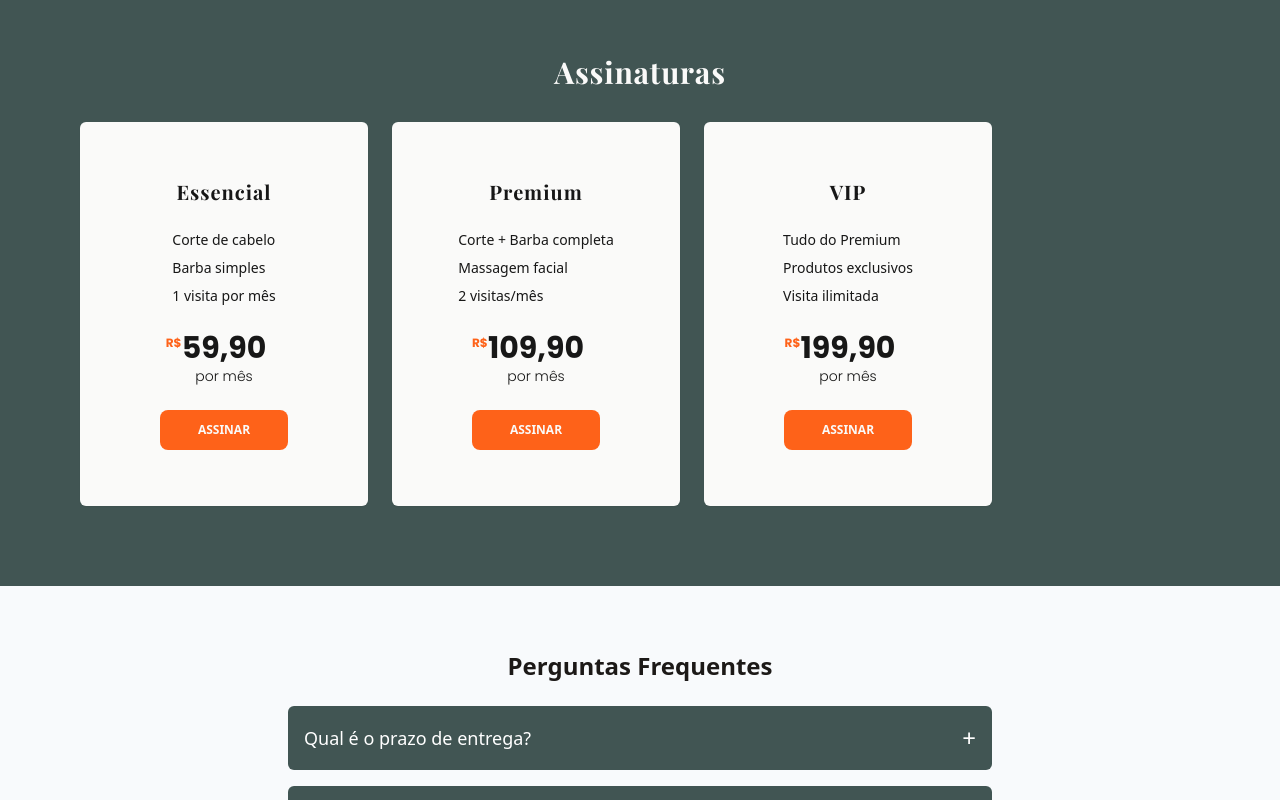
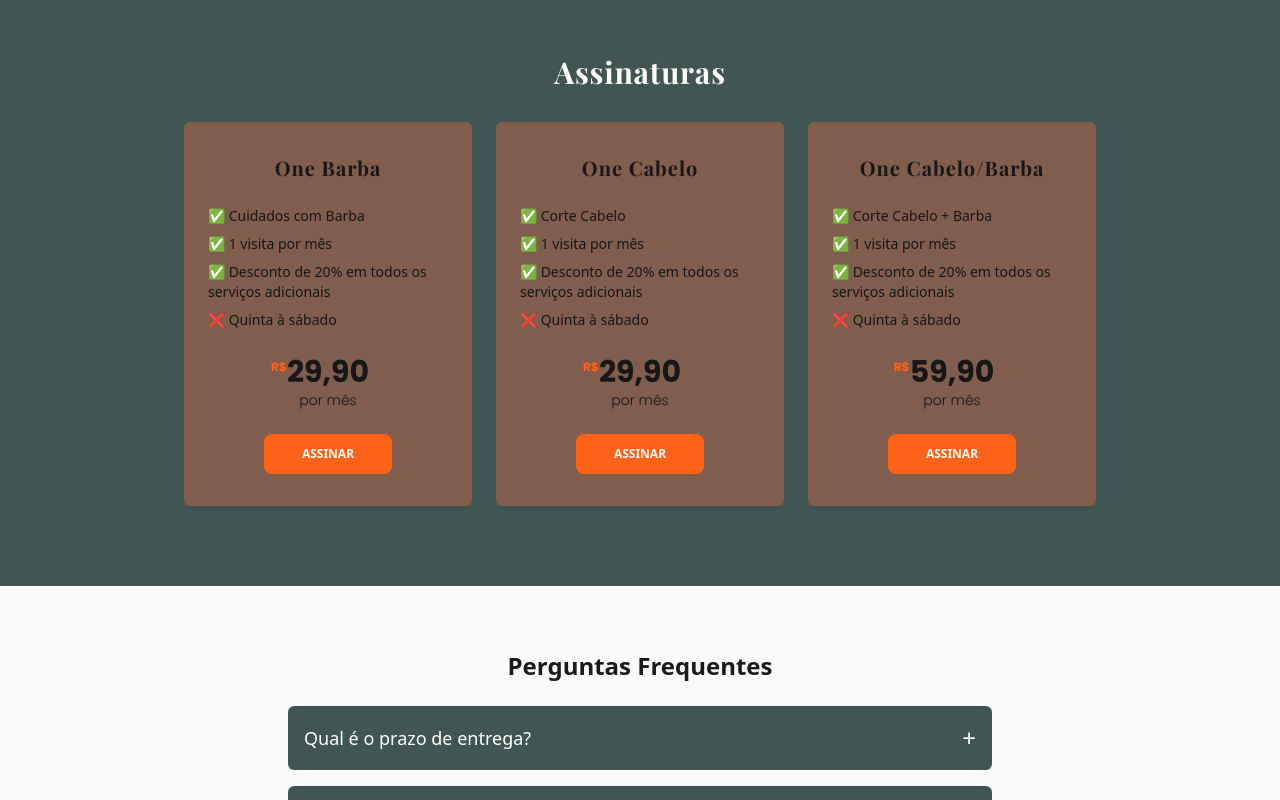
Before and after one commit to danielbarrosdeoliveira/site-davano, a Next.js app: page / in a window 1280 px wide. Shown: the part 1780-2580 px from the top of the page. Built offline with nearby package versions, Linux system fonts and the light colour scheme.

Commit message:
💄 adjustment bg card

```diff
--- a/src/app/components/signature/index.tsx
+++ b/src/app/components/signature/index.tsx
@@ -11,22 +11,37 @@ type Signature = {
 const signatures: Signature[] = [
   {
     id: 1,
-    title: 'Essencial',
-    description: ['Corte de cabelo', 'Barba simples', '1 visita por mês'],
-    price: 59.9,
+    title: 'One Barba',
+    description: [
+      '✅ Cuidados com Barba',
+      '✅ 1 visita por mês',
+      '✅ Desconto de 20% em todos os serviços adicionais',
+      '❌ Quinta à sábado',
+    ],
+    price: 29.9,
   },
   {
     id: 2,
-    title: 'Premium',
-    description: ['Corte + Barba completa', 'Massagem facial', '2 visitas/mês'],
-    price: 109.9,
+    title: 'One Cabelo',
+    description: [
+      '✅ Corte Cabelo',
+      '✅ 1 visita por mês',
+      '✅ Desconto de 20% em todos os serviços adicionais',
+      '❌ Quinta à sábado',
+    ],
+    price: 29.9,
     recommended: true,
   },
   {
     id: 3,
-    title: 'VIP',
-    description: ['Tudo do Premium', 'Produtos exclusivos', 'Visita ilimitada'],
-    price: 199.9,
+    title: 'One Cabelo/Barba',
+    description: [
+      '✅ Corte Cabelo + Barba',
+      '✅ 1 visita por mês',
+      '✅ Desconto de 20% em todos os serviços adicionais',
+      '❌ Quinta à sábado',
+    ],
+    price: 59.9,
   },
 ]
 
@@ -37,12 +52,12 @@ const Signature = () => {
         Assinaturas
       </h3>
 
-      <div className="scrollbar-hide mx-auto mt-8 max-w-6xl overflow-x-auto px-4">
+      <div className="scrollbar-hide mx-auto mt-8 max-w-6xl overflow-x-auto px-4 md:flex md:justify-center">
         <div className="flex w-max gap-6 pb-4">
           {signatures.map((signature) => (
             <div
               key={signature.id}
-              className="flex h-96 w-72 min-w-[18rem] flex-col items-center justify-center gap-6 rounded-md bg-stone-50 px-6 text-center shadow-sm"
+              className="flex h-96 w-72 min-w-[18rem] flex-col items-center justify-center gap-6 rounded-md bg-davano-brown-dark px-6 text-center shadow-sm"
             >
               <h3 className="font-playfair text-xl font-bold tracking-wider">
                 {signature.title}
```
